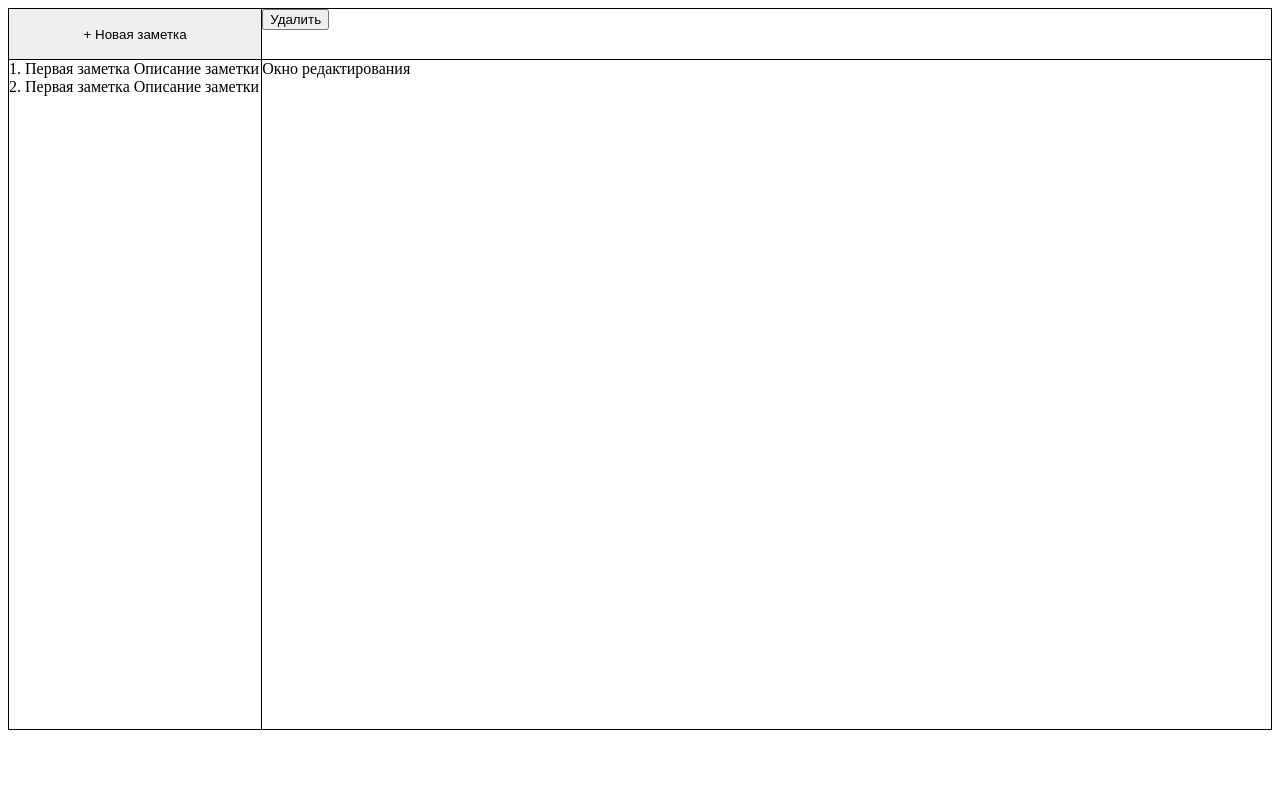
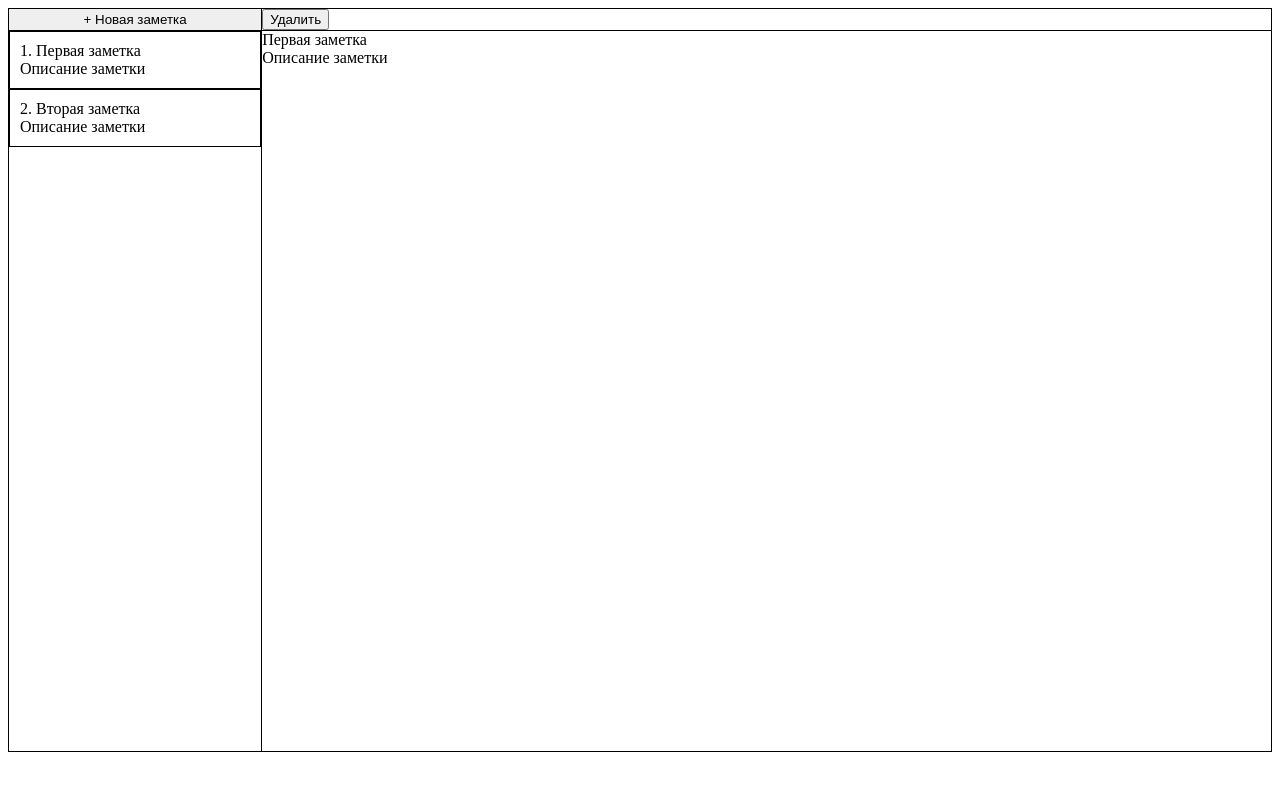
Before and after one commit to Paulselikhov/note_ts, a React (Create React App) app: page / in a window 1280 px wide. Shown: the top 790 px of the page. Built offline with nearby package versions, Linux system fonts and the light colour scheme.

Commit message:
добавил состояния

```diff
--- a/src/App.css
+++ b/src/App.css
@@ -1,14 +1,43 @@
 .App{
+
+}
+
+.Head{
     display: flex;
 }
+.NewNote{
+    width: 20%;
+    border: 1px solid #000;
+    border-right: none;
+    border-bottom: none;
+}
+.NewNote_button{
+    width: 100%;
+    height: 100%;
+    border: none;
+}
+.DeleteNote{
+    width: 80%;
+    border: 1px solid #000;
+    border-bottom: none;
+}
 
-.NotesListForm{
+
+
+.Content{
+    display: flex;
+}
+.NotesList{
     border: 1px solid #000;
     border-right: none;
     width: 20%;
     height: 90vh;
 }
-.NoteForm{
+.NoteItem{
+    padding: 10px;
+    border: 1px solid #000;
+}
+.NoteEditForm{
     border: 1px solid #000;
     width: 80%;
     height: 90vh;
@@ -18,17 +47,3 @@
 .Menu{
     display: flex;
 }
-.NewNote{
-    height: 50px;
-    border-bottom: 1px solid #000;
-}
-.NewNote_button{
-    width: 100%;
-    height: 100%;
-    border: none;
-
-}
-.DeleteNote{
-    height: 50px;
-    border-bottom: 1px solid #000;
-}
--- a/src/App.tsx
+++ b/src/App.tsx
@@ -1,23 +1,40 @@
 import React, {useState} from 'react';
 import './App.css';
-import NoteForm from './components/NoteForm/NoteForm';
-import NoteItem from './components/NoteForm/NoteItem';
-import NotesListForm from './components/NotesListForm/NotesListForm';
+import NoteEditForm from './components/NoteEditForm/NoteEditForm';
+import NotesList from './components/NotesListForm/NotesList';
 import { INote } from './components/types/types';
 
 
 
 function App() {
 
-  const [note, setNote] = useState<INote[]>([
+  const [notes, setNotes] = useState<INote[]>([
     {id: 1, name: 'Первая заметка', description: 'Описание заметки', status: 'pending'},
-    {id: 2, name: 'Первая заметка', description: 'Описание заметки', status: 'pending'}
+    {id: 2, name: 'Вторая заметка', description: 'Описание заметки', status: 'pending'}
   ]);
+
+
+  const [note, setNote] = useState<INote>(notes[0]);
+
+  function updateNoteState(note:INote){
+    setNote(note);
+  }
 
   return (
     <div className="App">
-          <NotesListForm items={note} />
-          <NoteForm />
+          <div className='Head'>
+            <div className='NewNote'>
+              <button className='NewNote_button'>+ Новая заметка</button>
+            </div>
+            <div className='DeleteNote'>
+              <button>Удалить</button>
+            </div>
+          </div>
+          <div className='Content'>
+            <NotesList items={notes} updateNoteState={updateNoteState} />
+            <NoteEditForm item={note}  />
+          </div>
+
     </div>
   );
 }
--- /dev/null
+++ b/src/components/NoteEditForm/NoteEditForm.tsx
@@ -0,0 +1,18 @@
+import React, { FC } from 'react';
+import '../../App.css';
+import { INote } from './../types/types';
+
+interface NoteEditFormProps{
+    item: INote;
+}
+
+const NoteEditForm: FC<NoteEditFormProps> = ({item}) => {
+  return (
+    <div className='NoteEditForm'>
+      <div>{item.name}</div>
+      <div>{item.description}</div>
+    </div>
+  )
+}
+
+export default NoteEditForm
--- a/src/components/NoteForm/NoteForm.tsx
+++ /dev/null
@@ -1,19 +0,0 @@
-import React, { FC } from 'react';
-import '../../App.css';
-
-interface NoteFormProps{
-    className?: string;
-}
-
-const NoteForm: FC<NoteFormProps> = () => {
-  return (
-    <div className='NoteForm'>
-      <div className='DeleteNote'>
-        <button>Удалить</button>
-      </div>
-      <div>Окно редактирования</div>
-    </div>
-  )
-}
-
-export default NoteForm
--- a/src/components/NoteForm/NoteItem.tsx
+++ /dev/null
@@ -1,13 +0,0 @@
-import React, { FC } from 'react'
-import { INote } from './../types/types';
-
-interface NoteItemProps{
-  note: INote;
-}
-const NoteItem: FC<NoteItemProps> = ({note}) => {
-  return (
-    <div >{note.id}. {note.name} {note.description}</div>
-  )
-}
-
-export default NoteItem
--- /dev/null
+++ b/src/components/NotesListForm/NoteItem.tsx
@@ -0,0 +1,17 @@
+import React, { FC } from 'react'
+import { INote } from '../types/types';
+
+interface NoteItemProps{
+  note: INote;
+  updateNoteState: (note: INote) => void;
+}
+const NoteItem: FC<NoteItemProps> = ({note, updateNoteState}) => {
+  return (
+    <div className='NoteItem' onClick={ () => updateNoteState(note)} >
+      <div>{note.id}. {note.name}</div>
+      <div>{note.description}</div>
+      </div>
+  )
+}
+
+export default NoteItem
--- /dev/null
+++ b/src/components/NotesListForm/NotesList.tsx
@@ -0,0 +1,24 @@
+import React, { FC } from 'react';
+import '../../App.css';
+import NoteItem from './NoteItem';
+import { INote } from '../types/types';
+
+
+interface NotesListProps{
+  items: INote[];
+  updateNoteState: (note:INote) => void;
+
+}
+
+const NotesList: FC<NotesListProps> = ({items, updateNoteState}) => {
+  return (
+    <div className='NotesList'>
+        {items.map( (item) =>
+          <NoteItem note={item} updateNoteState={updateNoteState}  />
+        )}
+    </div>
+
+  )
+}
+
+export default NotesList
--- a/src/components/NotesListForm/NotesListForm.tsx
+++ /dev/null
@@ -1,25 +0,0 @@
-import React, { FC } from 'react';
-import '../../App.css';
-import NoteItem from '../NoteForm/NoteItem';
-import { INote } from './../types/types';
-
-
-interface NotesListFormProps{
-  items: INote[];
-}
-
-const NotesListForm: FC<NotesListFormProps> = ({items}) => {
-  return (
-    <div className='NotesListForm'>
-        <div className='NewNote'>
-          <button className='NewNote_button'>+ Новая заметка</button>
-        </div>
-        {items.map( (item) =>
-          <NoteItem note={item}  />
-        )}
-    </div>
-
-  )
-}
-
-export default NotesListForm
```
